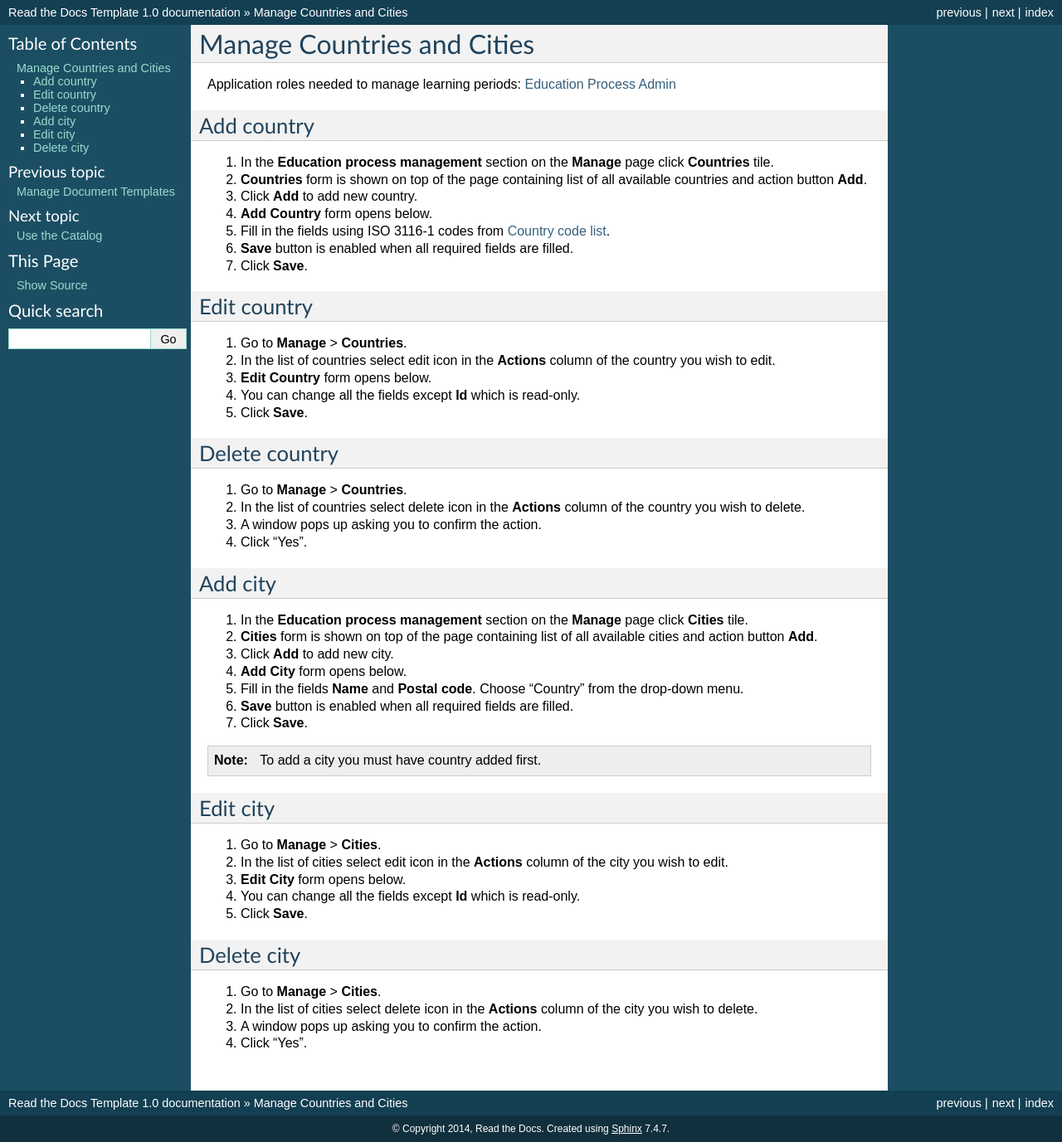
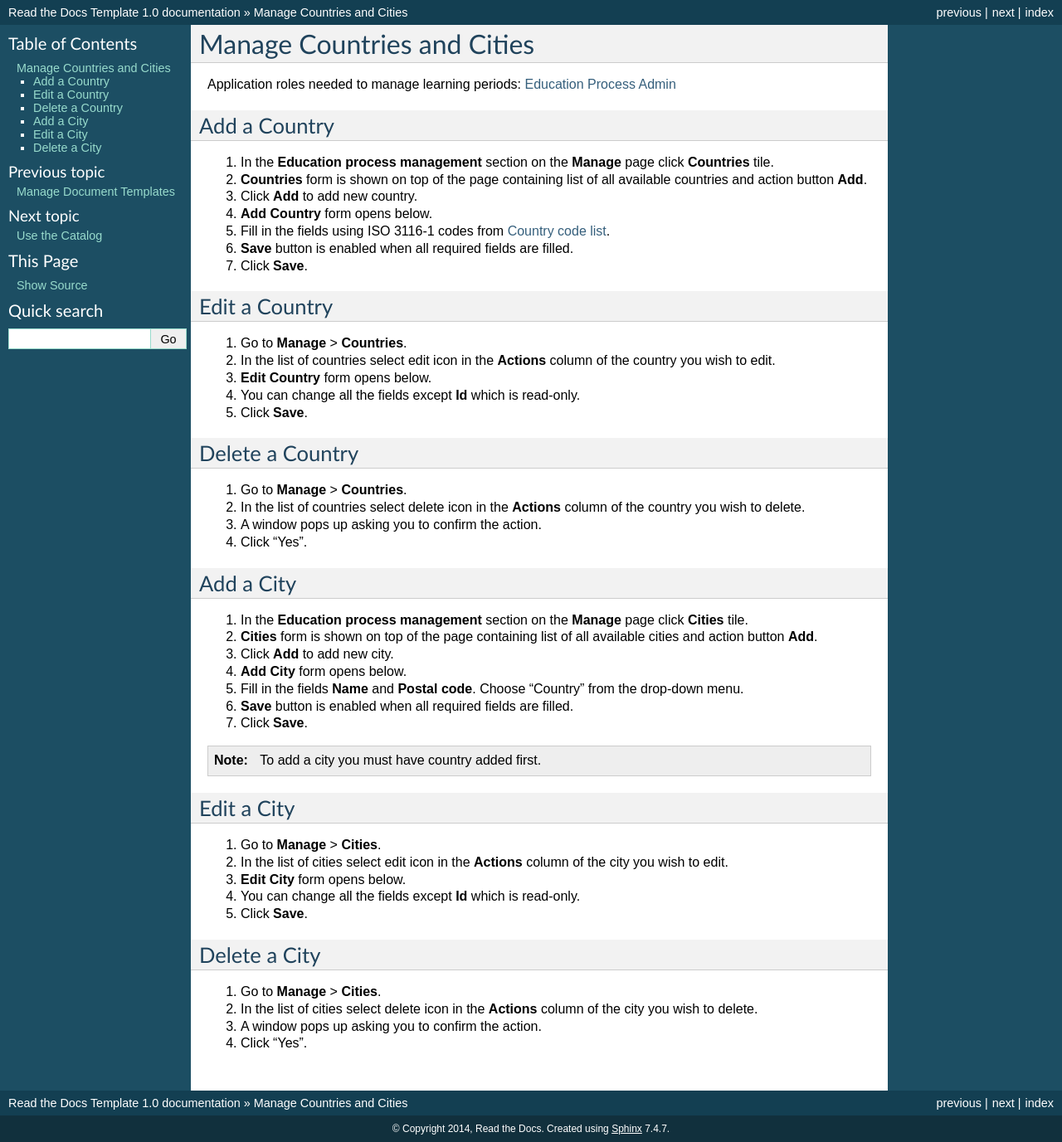
Before and after one commit to pslisko/performa365docs, a Sphinx documentation site: the page built from docs/howto/manage_countries_and_cities.rst, in a window 1280 px wide. Shown: the whole page at 83% size. Built offline with Sphinx 7.4.7, drawn with Linux system fonts in a browser that asks for light colours; pages that are not in the unit, such as notebooks, are missing from menus.

```diff
--- a/docs/howto/manage_countries_and_cities.rst
+++ b/docs/howto/manage_countries_and_cities.rst
@@ -5,7 +5,7 @@ Manage Countries and Cities
 
 Application roles needed to manage learning periods: :ref:`Education Process Admin <education_process_administrator>`
 
-Add country
+Add a Country
 ^^^^^^^^^^^^^^^^^^^^^^^^^^^
 #. In the **Education process management** section on the **Manage** page click **Countries** tile.
 #. **Countries** form is shown on top of the page containing list of all available countries and action button **Add**.
@@ -15,7 +15,7 @@ Add country
 #. **Save** button is enabled when all required fields are filled.
 #. Click **Save**.
 
-Edit country
+Edit a Country
 ^^^^^^^^^^^^^^^^^^^^^^^^^^^
 #. Go to **Manage** > **Countries**.
 #. In the list of countries select edit icon in the **Actions** column of the country you wish to edit.
@@ -23,14 +23,14 @@ Edit country
 #. You can change all the fields except **Id** which is read-only.
 #. Click **Save**.
 
-Delete country
+Delete a Country
 ^^^^^^^^^^^^^^^^^^^^^^^^^^^
 #. Go to **Manage** > **Countries**.
 #. In the list of countries select delete icon in the **Actions** column of the country you wish to delete.
 #. A window pops up asking you to confirm the action.
 #. Click "Yes".
 
-Add city
+Add a City
 ^^^^^^^^^^^^^^^^^^^^^^^^^^^
 #. In the **Education process management** section on the **Manage** page click **Cities** tile.
 #. **Cities** form is shown on top of the page containing list of all available cities and action button **Add**.
@@ -42,7 +42,7 @@ Add city
 
 .. note:: To add a city you must have country added first.
 
-Edit city
+Edit a City
 ^^^^^^^^^^^^^^^^^^^^^^^^^^^
 #. Go to **Manage** > **Cities**.
 #. In the list of cities select edit icon in the **Actions** column of the city you wish to edit.
@@ -50,7 +50,7 @@ Edit city
 #. You can change all the fields except **Id** which is read-only.
 #. Click **Save**.
 
-Delete city
+Delete a City
 ^^^^^^^^^^^^^^^^^^^^^^^^^^^
 #. Go to **Manage** > **Cities**.
 #. In the list of cities select delete icon in the **Actions** column of the city you wish to delete.
```
